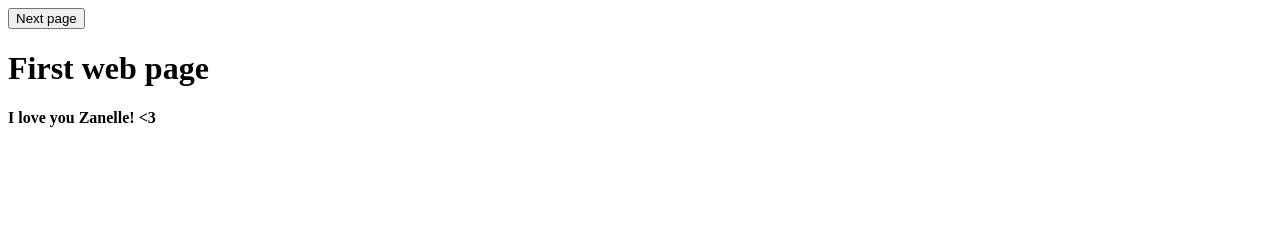
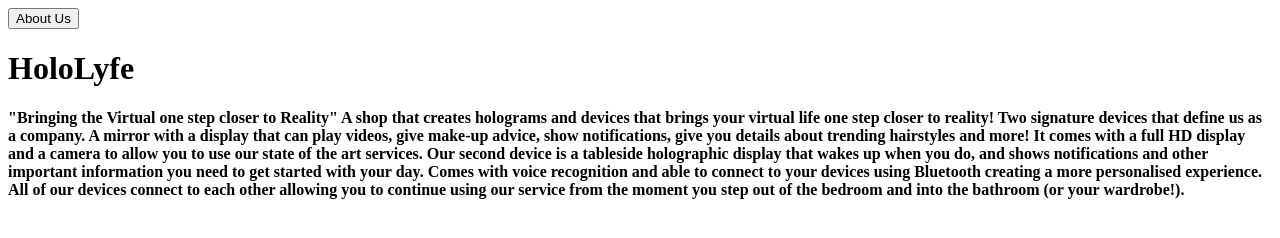
Before and after one commit to Stewie4848/JCU-Website, a plain HTML site: page index.html in a window 1280 px wide. Drawn offline with Linux system fonts and the light colour scheme.

Commit message:
Add aboutus.html
Added the about us page and created the links to it in the index

```diff
--- a/index.html
+++ b/index.html
@@ -1,17 +1,32 @@
+<!DOCTYPE html>
 <html>
 <head>
-<title>First Web Page</title>
+<title>HoloLyfe</title>
 
 </head>
 
 <body>
 
-<a href="second_page.html"><button>Next page</button></a>
+<a href="aboutus.html"><button>About Us</button></a>
 
 <b>
 
-<h1>First web page</h1>
-<b>
-  <p>I love you Zanelle! <3</p>
+<h1>HoloLyfe</h1>
+
+<p>
+<b>"Bringing the Virtual one step closer to Reality"</b>
+
+A shop that creates holograms and devices that brings your virtual life one step closer to reality!
+
+Two signature devices that define us as a company.
+
+A mirror with a display that can play videos, give make-up advice, show notifications, give you details about trending hairstyles and more!
+
+It comes with a full HD display and a camera to allow you to use our state of the art services.
+
+Our second device is a tableside holographic display that wakes up when you do, and shows notifications and other important information you need to get started with your day. Comes with voice recognition and able to connect to your devices using Bluetooth creating a more personalised experience.
+
+All of our devices connect to each other allowing you to continue using our service from the moment you step out of the bedroom and into the bathroom (or your wardrobe!).
+</p>
 </body>
 </html>
```
Also changed, not shown: aboutus.html (added, +17 -0 lines).
